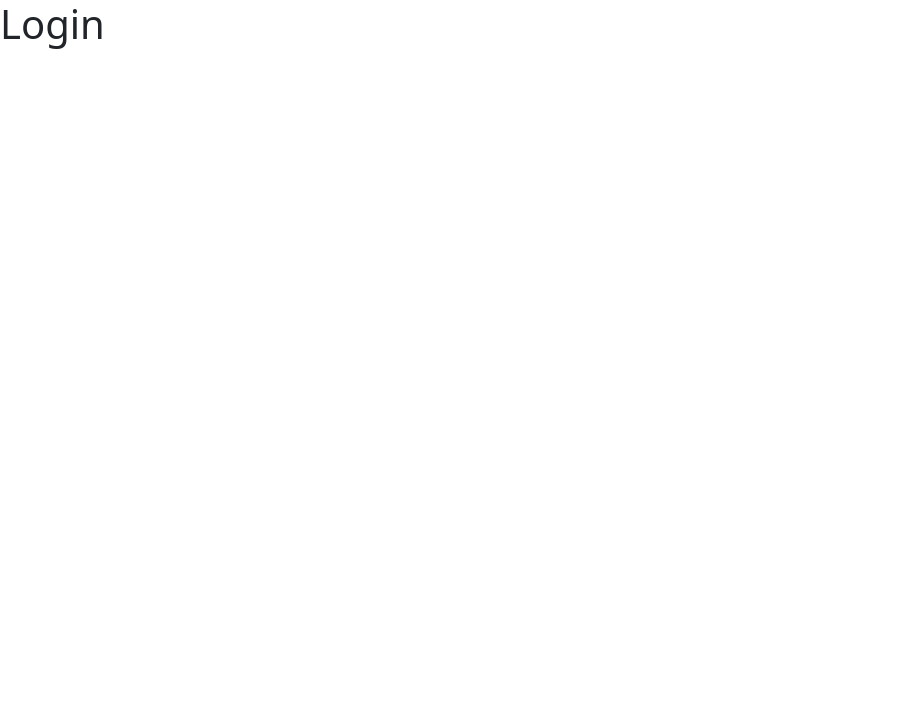
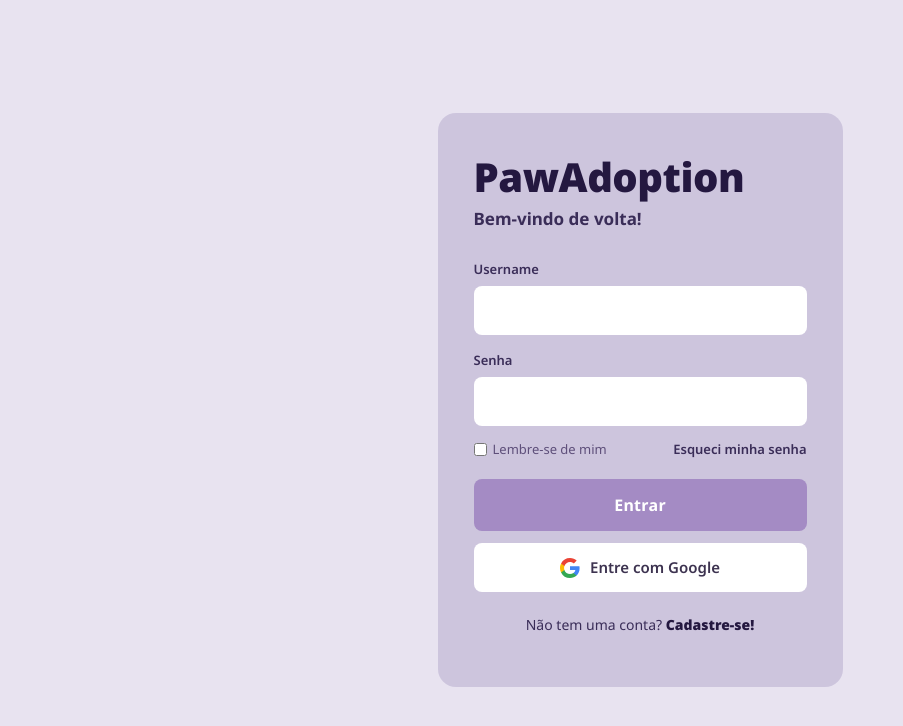
Before and after one commit to anacanestraro/pawAdoption, a React (Vite) app in the folder frontend/: page /login in a window 1280 px wide. Shown: the top 726 px of the page, without its empty margins (0-903 px from the left). Built offline with nearby package versions, Linux system fonts and the light colour scheme; a web font is replaced by a local one.

Commit message:
Related #29: Ajustando as rotas públicas do sistema

```diff
--- a/frontend/src/routes/PublicRoutes.tsx
+++ b/frontend/src/routes/PublicRoutes.tsx
@@ -1,10 +1,20 @@
-import { Routes, Route } from 'react-router-dom';
+import { Routes, Route, Navigate } from 'react-router-dom'
+import { Login } from '../pages/Login'
+import { useAuth } from '../context/AuthContext'
 
 export const PublicRoutes = () => {
+
+    const { token, usuario } = useAuth()
+
+    if (token && usuario) {
+        return <Navigate to={usuario.tipo_usuario === 'ADMINISTRADOR' ? '/admin' : '/home'} replace />
+    }
+
     return (
         <Routes>
-            <Route path="/" element={<h1>Home</h1>}/>
-            <Route path="/login" element={<h1>Login</h1>}/>
+            <Route path="/login" element={<Login />} />
+            <Route path="/cadastro" element={<h1>Cadastro</h1>}/>
+            <Route path="*" element={<Navigate to="/login" replace/>}/>
         </Routes>
     )
 }
```
